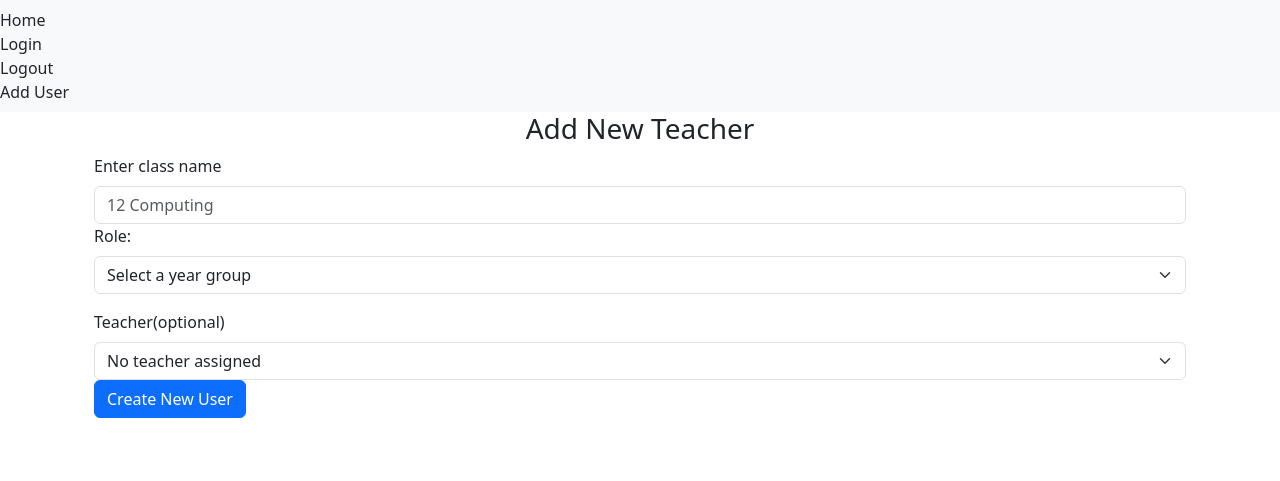
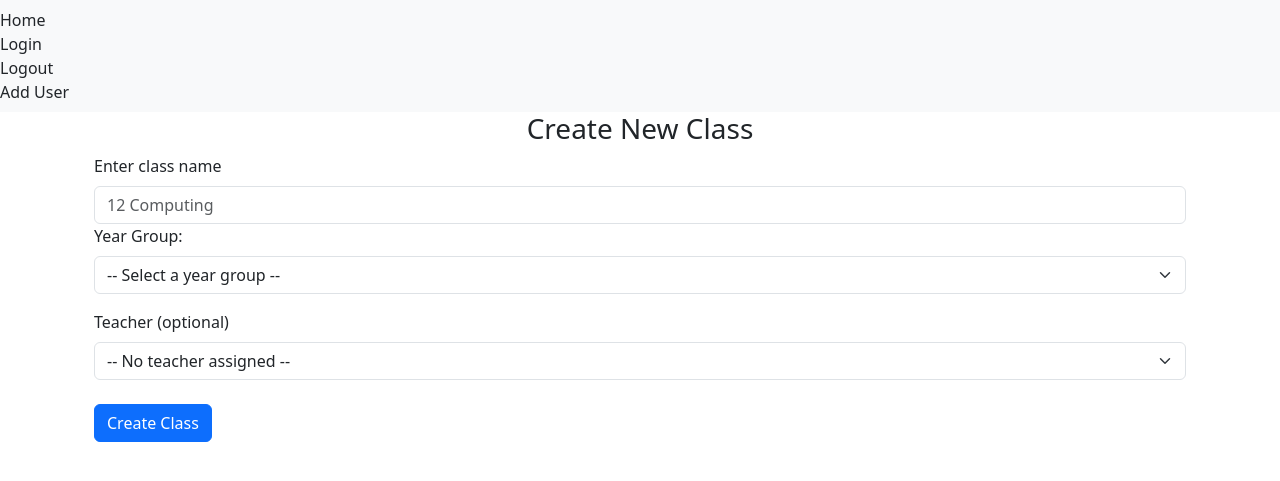
Before and after one commit to Tobi1654/SSMART, a Flask app: page /admin/add_class in a window 1280 px wide. Shown: the top 481 px of the page. Run offline with Flask 3, Linux system fonts and the light colour scheme; the visitor is signed in with stand-in values (Sample User, id 1); data that the repository does not hold is empty.

Commit message:
fixed horrible errors

```diff
--- a/app/admin.py
+++ b/app/admin.py
@@ -114,7 +114,7 @@ def add_class():
         db.session.commit()
 
         flash(f"Class: {class_name} created successfully", category='success')
-        return redirect(url_for(admin.add_class))
+        return redirect(url_for('admin.add_class'))
 
     teachers = Teacher.query.all()
     return render_template('add_class.html', teachers = teachers)
--- a/app/auth.py
+++ b/app/auth.py
@@ -46,7 +46,7 @@ def login():
         elif user.role == 'teacher':
             return redirect(url_for('auth.teacher_dashboard'))
         elif user.role == 'admin':
-            return redirect(url_for('admin_dashboard'))
+            return redirect(url_for('admin.dashboard'))
 
     return render_template("login.html")
 
--- a/app/models.py
+++ b/app/models.py
@@ -57,7 +57,7 @@ class Teacher(db.Model):
 class Class(db.Model):
     __tablename__ = 'classes'
     class_id = db.Column(db.Integer, primary_key = True)
-    teacher_id = db.Column(db.Integer, db.ForeignKey('teachers.teacher_id'), nullable = False)
+    teacher_id = db.Column(db.Integer, db.ForeignKey('teachers.teacher_id'), nullable = True)
     class_name = db.Column(db.String(50), unique = True, nullable = False)
     year_group = db.Column(db.Integer, nullable = False)
 
--- a/app/templates/add_class.html
+++ b/app/templates/add_class.html
@@ -1,13 +1,14 @@
-{% extends "base.html" %} {% block title %}Add Class{% endblock %}
+{% extends "base.html" %}
+{% block title %}Add Class{% endblock %}
 
 {% block content %}
 
+<div class="container">
+    <h3 align="center">Create New Class</h3>
 
-<div class="container">
-<h3 align="center">Add New Teacher</h3>
+    <form action="{{ url_for('admin.add_class') }}" method="POST">
+        <div class="form-group">
 
-<form action="{{url_for('admin.add_class') }}" method="POST">
-        <div class="form-group">
             <label for="class_name" class="form-label">Enter class name</label>
             <input type="text"
                 class="form-control"
@@ -15,36 +16,37 @@
                 name="class_name"
                 placeholder="12 Computing"
                 required
-                        minlength="2"
-                        pattern="[A-Za-z\s\-]+"
-                >
+                minlength="2">
 
             <div class="mb-3">
-                        <label for="year_group" class="form-label">Role:</label>
-                        <select class="form-select" id="year_group" name="year_group">
-                                <option value="" selected disabled> Select a year group </option>
-                                <option value="yr7">Year 7</option>
-                                <option value="yr8">Year 8</option>
-                                <option value="yr9">Year 9</option>
-                                <option value="yr10">Year 10</option>
-                                <option value="yr11">Year 11</option>
-                                <option value="yr12">Year 12</option>
-                                <option value="yr13">Year 13</option>
+                <label for="year_group" class="form-label">Year Group:</label>
+                <select class="form-select" id="year_group" name="year_group" required>
+                    <option value="" selected disabled>-- Select a year group --</option>
+                    <option value="7">7</option>
+                    <option value="8">8</option>
+                    <option value="9">9</option>
+                    <option value="10">10</option>
+                    <option value="11">11</option>
+                    <option value="12">12</option>
+                    <option value="13">13</option>
                 </select>
             </div>
 
             <div id="teacher_fields">
-                    <label for="teacher_id" class="form-label">Teacher(optional)</label>
-                    <select class="form-select" id="year_group" name="year_group">
-                                <option value=""> No teacher assigned </option>
-                                {% for teachers in teachers %}
-                                <option value="{{teacher.teacher_id}}">{{ teacher.full_name }}</option>
+                <label for="teacher_id" class="form-label">Teacher (optional)</label>
+                <select class="form-select" id="teacher_id" name="teacher_id">
+                    <option value="">-- No teacher assigned --</option>
+                    {% for teacher in teachers %}
+                        <option value="{{ teacher.teacher_id }}">{{ teacher.full_name }}</option>
                     {% endfor %}
                 </select>
             </div>
 
-                <button class="btn btn-primary" type="submit">Create New User</button>
+            <br>
+            <button class="btn btn-primary" type="submit">Create Class</button>
+
         </div>
     </form>
 </div>
+
 {% endblock %}
```
Lines whose indentation alone changed are shown as unchanged.
